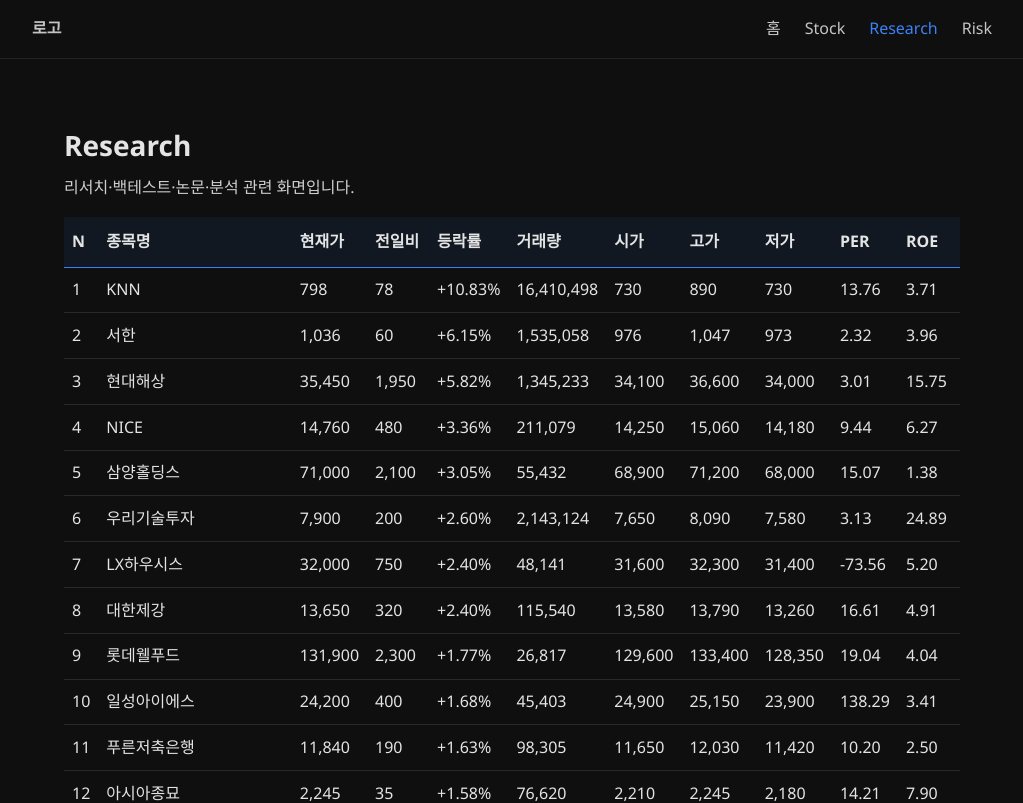
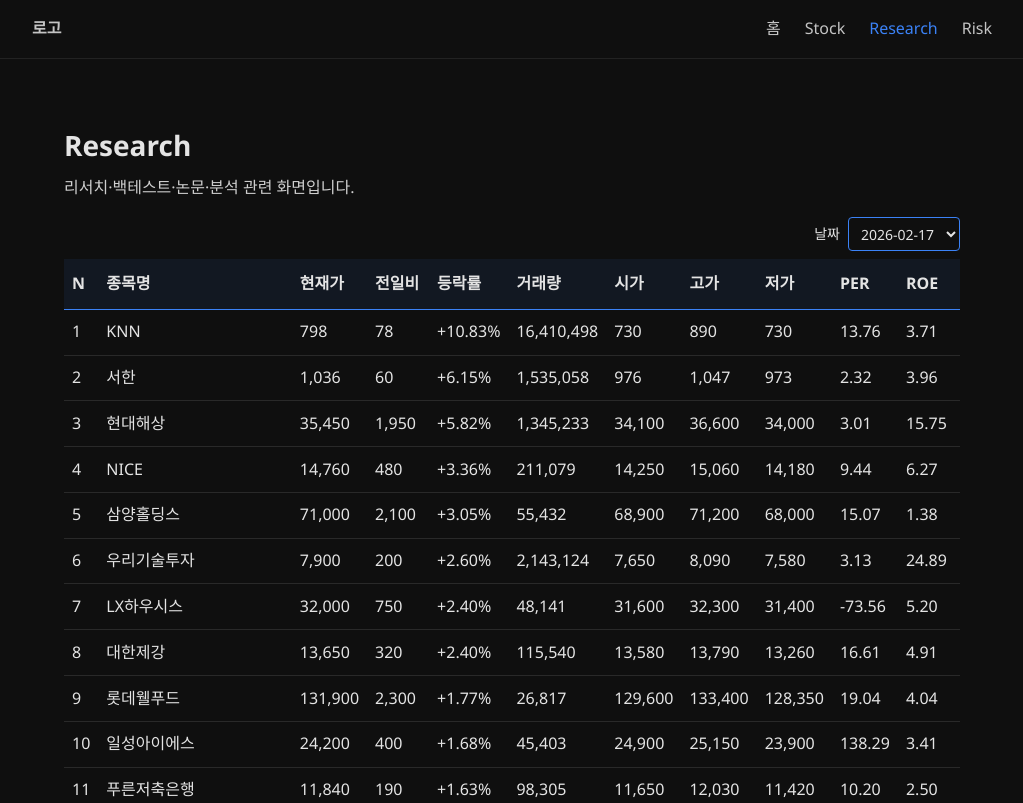
Before and after one commit to 2dast/2dast, a React (Vite) app: page /research in a window 1280 px wide. Shown: the top 803 px of the page, without its empty margins (128-1151 px from the left). Built offline with nearby package versions, Linux system fonts and the light colour scheme.

Commit message:
검색창

```diff
--- a/src/domains/research/ResearchPage.jsx
+++ b/src/domains/research/ResearchPage.jsx
@@ -20,16 +20,35 @@
   return sorted[0] || null
 }
 
+/** 날짜(YYYY-MM-DD)별로 그룹, 같은 날짜는 시간 기준 마지막 파일만 반환. 날짜 내림차순 */
+function getDateOptions() {
+  const byDate = {}
+  for (const filename of NAVER_GOLDEN_CROSS_FILE_PATTERN) {
+    const m = filename.match(/_(\d{8})_(\d{6})\.json$/)
+    if (!m) continue
+    const [, ymd, hms] = m
+    const dateStr = `${ymd.slice(0, 4)}-${ymd.slice(4, 6)}-${ymd.slice(6, 8)}`
+    if (!byDate[dateStr] || hms > (byDate[dateStr].time || '')) {
+      byDate[dateStr] = { date: dateStr, time: hms, filename }
+    }
+  }
+  return Object.values(byDate).sort((a, b) => b.date.localeCompare(a.date))
+}
+
 const FETCH_INTERVAL_MS = 10 * 1000 // 10초마다 새 데이터 조회
+const DATE_OPTIONS = getDateOptions()
 
 function ResearchPage() {
   const [data, setData] = useState(null)
   const [loading, setLoading] = useState(true)
   const [error, setError] = useState(null)
+  const [selectedDate, setSelectedDate] = useState(DATE_OPTIONS[0]?.date ?? '')
 
   useEffect(() => {
     function loadData() {
-      const filename = getLatestNaverGoldenCrossFilename()
+      const filename = selectedDate
+        ? (DATE_OPTIONS.find((o) => o.date === selectedDate)?.filename ?? null)
+        : getLatestNaverGoldenCrossFilename()
       if (!filename) {
         setLoading(false)
         setError('표시할 데이터 파일이 없습니다.')
@@ -60,7 +79,7 @@
     loadData()
     const intervalId = setInterval(loadData, FETCH_INTERVAL_MS)
     return () => clearInterval(intervalId)
-  }, [])
+  }, [selectedDate])
 
   if (loading) {
     return (
@@ -90,6 +109,27 @@
       <h1>Research</h1>
       <p>리서치·백테스트·논문·분석 관련 화면입니다.</p>
       <div className={styles.tableWrap}>
+        {DATE_OPTIONS.length > 0 && (
+          <div className={styles.toolbar}>
+            <span className={styles.toolbarSpacer} />
+            <label className={styles.selectLabel} htmlFor="research-date-select">
+              날짜
+            </label>
+            <select
+              id="research-date-select"
+              className={styles.select}
+              value={selectedDate}
+              onChange={(e) => setSelectedDate(e.target.value)}
+              aria-label="날짜별 검색"
+            >
+              {DATE_OPTIONS.map((opt) => (
+                <option key={opt.date} value={opt.date}>
+                  {opt.date}
+                </option>
+              ))}
+            </select>
+          </div>
+        )}
         <table className={styles.table}>
           <thead>
             <tr>
--- a/src/domains/research/ResearchPage.module.css
+++ b/src/domains/research/ResearchPage.module.css
@@ -1,4 +1,4 @@
-/* flexbox 기반 레이아웃, index.css 색상 토큰 사용 */
+/* flexbox 기반, index.css 색상 토큰 사용 */
 .wrapper {
   display: flex;
   flex-direction: column;
@@ -10,6 +10,40 @@
   flex-direction: column;
   margin-top: 1rem;
   overflow-x: auto;
+}
+
+.toolbar {
+  display: flex;
+  flex-direction: row;
+  align-items: center;
+  margin-bottom: 0.5rem;
+  gap: 0.5rem;
+}
+
+.toolbarSpacer {
+  flex: 1;
+}
+
+.selectLabel {
+  color: var(--color-text);
+  font-size: 0.875rem;
+}
+
+.select {
+  padding: 0.35rem 0.5rem;
+  font-family: var(--font-sans);
+  font-size: 0.875rem;
+  color: var(--color-text);
+  background: var(--color-bg);
+  border: 1px solid var(--color-accent);
+  border-radius: 4px;
+  cursor: pointer;
+}
+
+.select:hover,
+.select:focus {
+  border-color: var(--color-accent-hover);
+  outline: none;
 }
 
 .table {
```
Also changed, not shown: src/domains/research/prompts/prompt.201.ui.txt, 1 other file (tests, documents, lock files or other folders).
